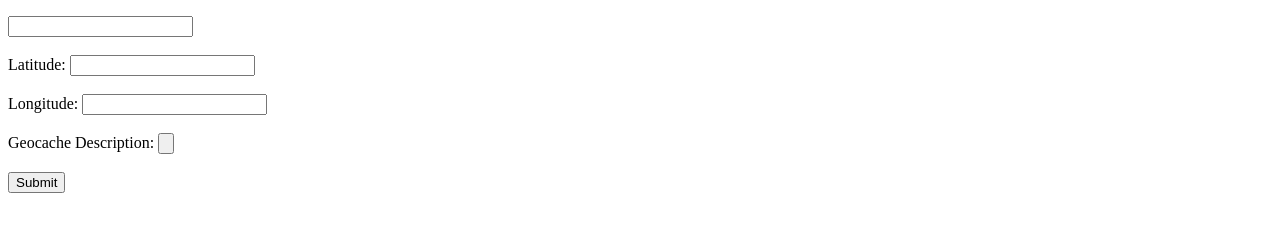
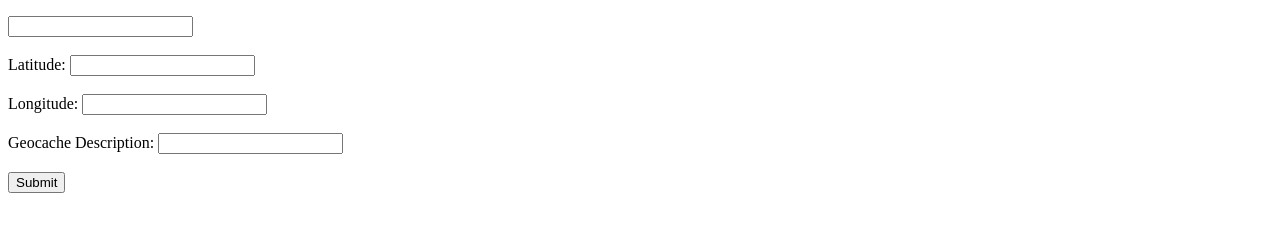
Before and after one commit to Regolith247/WD330-Final-Project, a plain HTML site: page hide.html in a window 1280 px wide. Shown: the part 503-734 px from the top of the page. Drawn offline with Linux system fonts and the light colour scheme; some packages are replaced by stand-ins of ours.

Commit message:
Update hide.html

```diff
--- a/hide.html
+++ b/hide.html
@@ -49,7 +49,7 @@
     <label for="lng">Longitude:</label>
     <input type="text" id="desc" name="desc"><br><br>
     <label for="desc">Geocache Description:</label>
-    <input type="button" id="enter" name="enter"><br><br>
+    <input type="text" id="enter" name="enter"><br><br>
 
     <input type="submit" value="Submit">
 </form>
```
